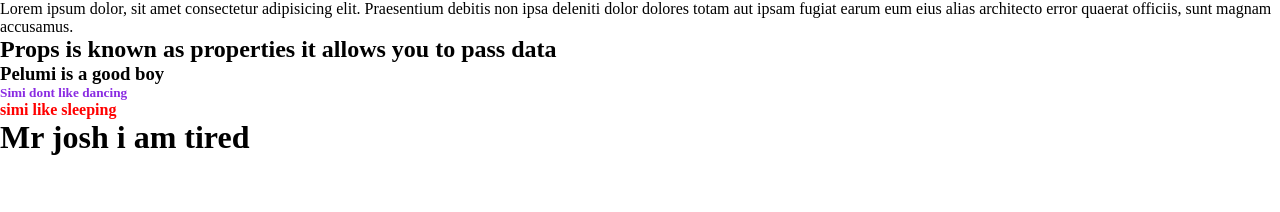
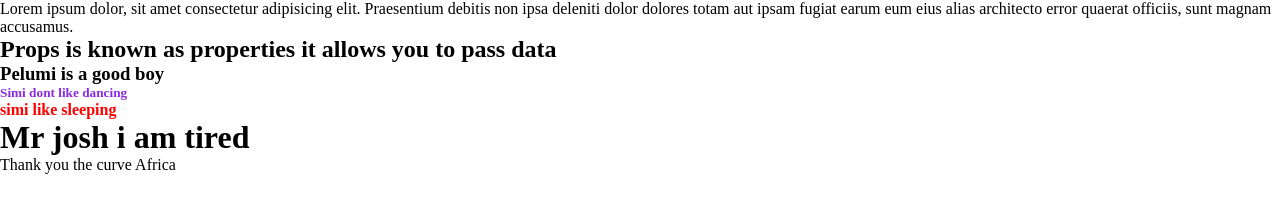
Before and after one commit to simisola-tech/Lorem-ipsum, a website: page index.html in a window 1280 px wide. Drawn offline with Linux system fonts and the light colour scheme.

Commit message:
added another p tag

```diff
--- a/index.html
+++ b/index.html
@@ -17,5 +17,6 @@
     <h5>Simi dont like dancing</h5>
     <h4>simi like sleeping</h4>
     <h1>Mr josh i am tired</h1>
+    <p>Thank you the curve Africa</p>
   </body>
 </html>
```
